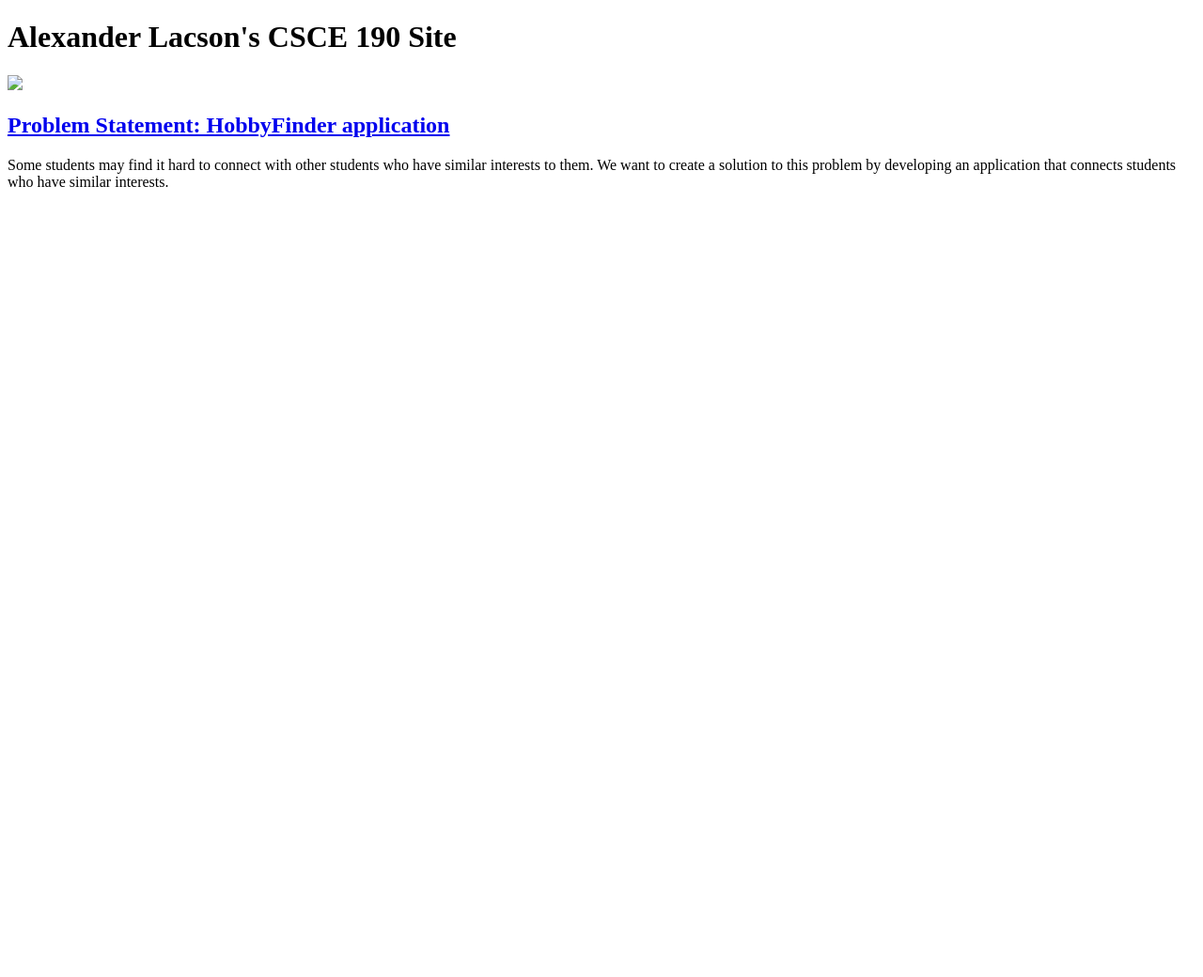
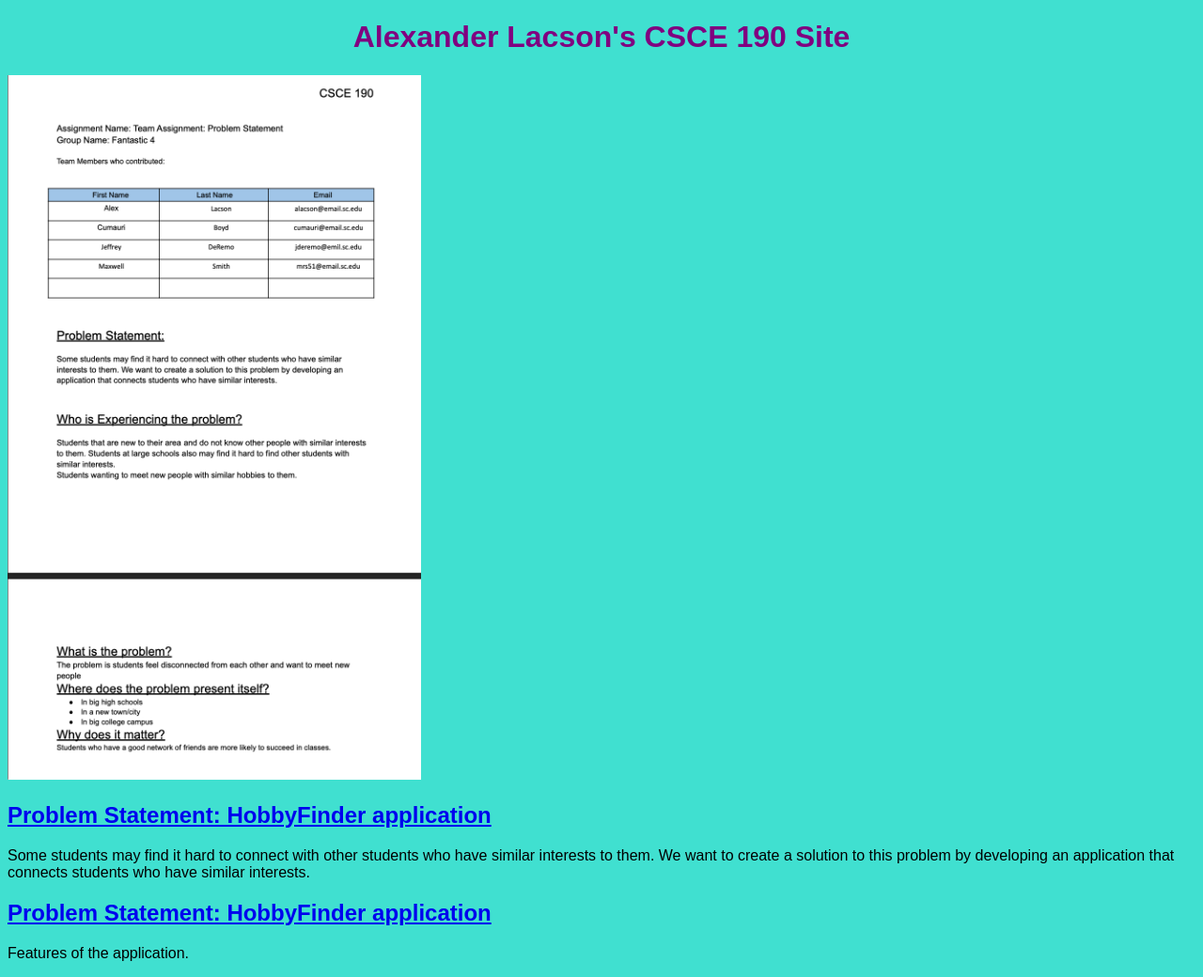
Before and after one commit to snocal/snocal.github.io, a plain HTML site: page index.html in a window 1280 px wide. Shown: the whole page at 94% size. Before the commit the page ends 800 px from the top, so only its background shows below. Drawn offline with Linux system fonts and the light colour scheme.

Commit message:
Add files via upload

```diff
--- a/index.html
+++ b/index.html
@@ -2,6 +2,7 @@
 <html>
     <head>
         <title> CSCE 190: Alexander Lacson</title>
+        <link rel = "stylesheet" href ="styles.css">
     </head>
     <body>
         <h1>Alexander Lacson's CSCE 190 Site</h1>
@@ -9,14 +10,24 @@
 
             <!-- Problem Statement Assignment-->
             <section class="assignment">
-                <a href="files/Problem-Statement.pdf"><img src="images/Problem-Statement.png"></a>
+                <a href="files/problem-statement.pdf"><img src="images/problem-statement.png"></a>
                 <section class="ass-details">
-                    <a href="files/Problem-Statement.pdf"><h2> Problem Statement: HobbyFinder application </h2></a>
+                    <a href="files/problem-statement.pdf"><h2> Problem Statement: HobbyFinder application </h2></a>
                      <p>
                         Some students may find it hard to connect with other students who have similar interests to them. We want to create a solution to this problem by developing an application that connects students who have similar interests.
                      </p>
                 </section>
             </section>
+            <!-- Affinity Diagram Assignment-->
+            <section class="assignment">
+                <a href="files/affinity-diagram.pdf>"<img src="images/affinity-diagram.png"></a>
+                <section clas="ass-details">
+                    <a href="files/affinity-diagram.pdf"><h2>Problem Statement: HobbyFinder application</h2></a>
+                    <p>
+                        Features of the application.
+                    </p>
+                </section>
+            </section>
 
     </body>
 </html>
--- /dev/null
+++ b/styles.css
@@ -0,0 +1,12 @@
+body{
+    background: turquoise;
+    font-family: Arial, Helvetica, sans-serif;
+}
+h1{
+    color: purple;
+    text-align: center;
+}
+img{
+    max-width: 500px;
+    max-height: 750px;
+}
```
Also changed, not shown: images/affinity-diagram.png (added), images/problem-statement.png (added), 2 other files.
